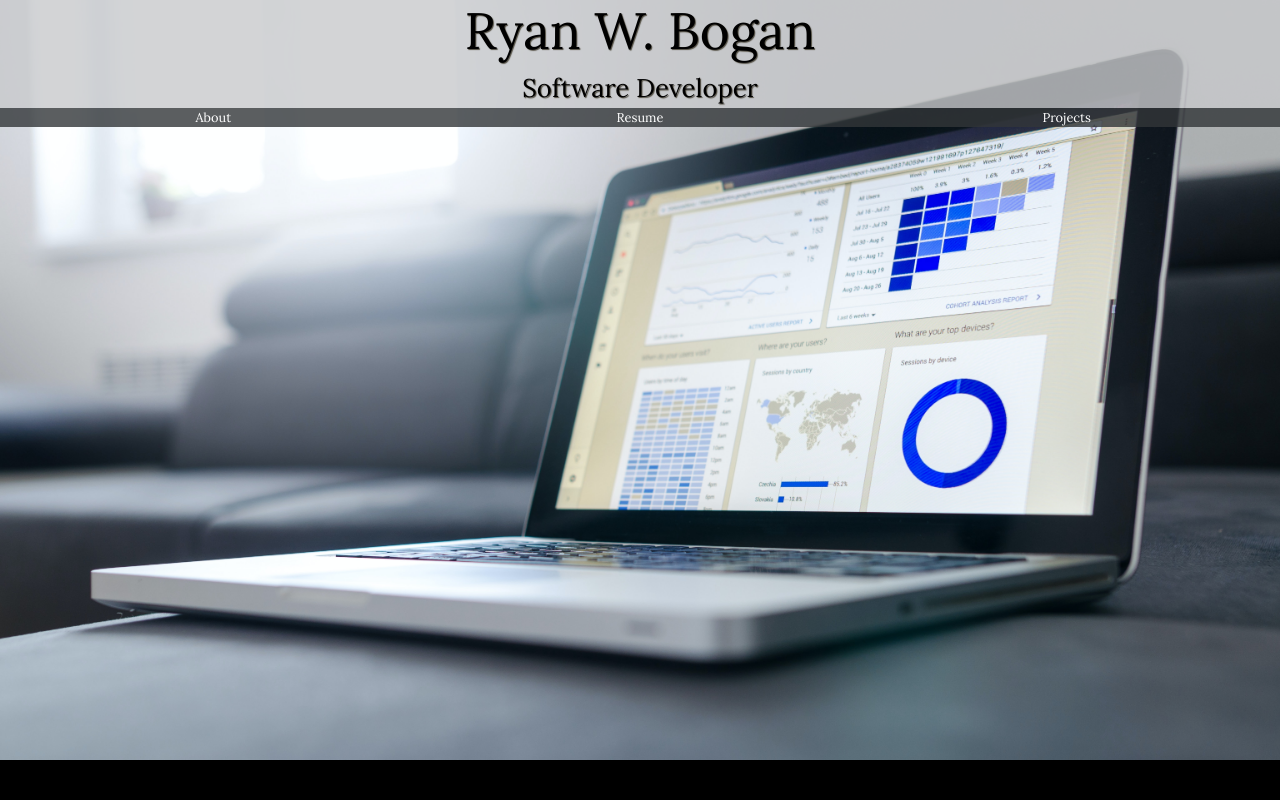
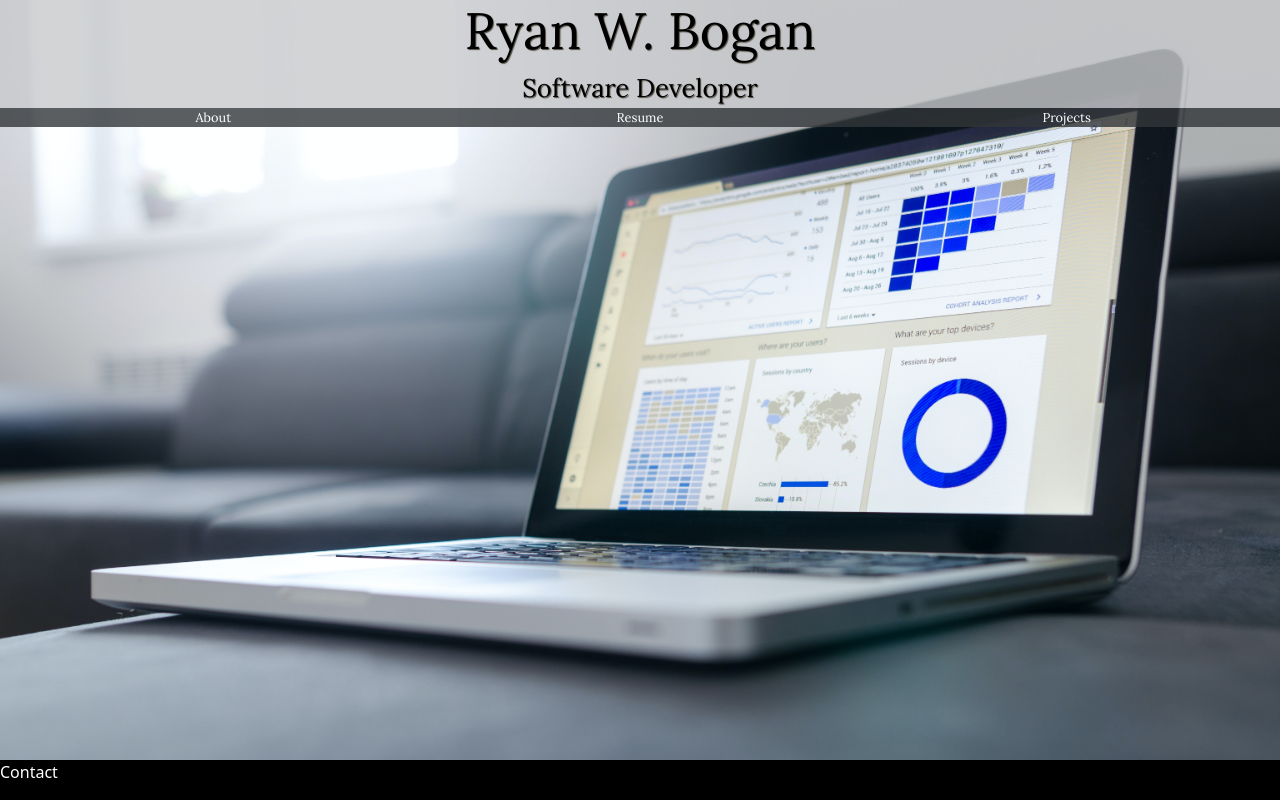
Before and after one commit to rwbogan87/React-Portfolio, a React (Create React App) app: page / in a window 1280 px wide. Built offline with nearby package versions, Linux system fonts and the light colour scheme.

Commit message:
prep footer for email link

```diff
--- a/src/Components/Layout/Footer.js
+++ b/src/Components/Layout/Footer.js
@@ -4,6 +4,8 @@ function Footer() {
   return (
     <div className="Footer">
       <div className="container-right">
+        {/* add clickable email link modal */}
+        Contact
       </div>
     </div>
   );
```
